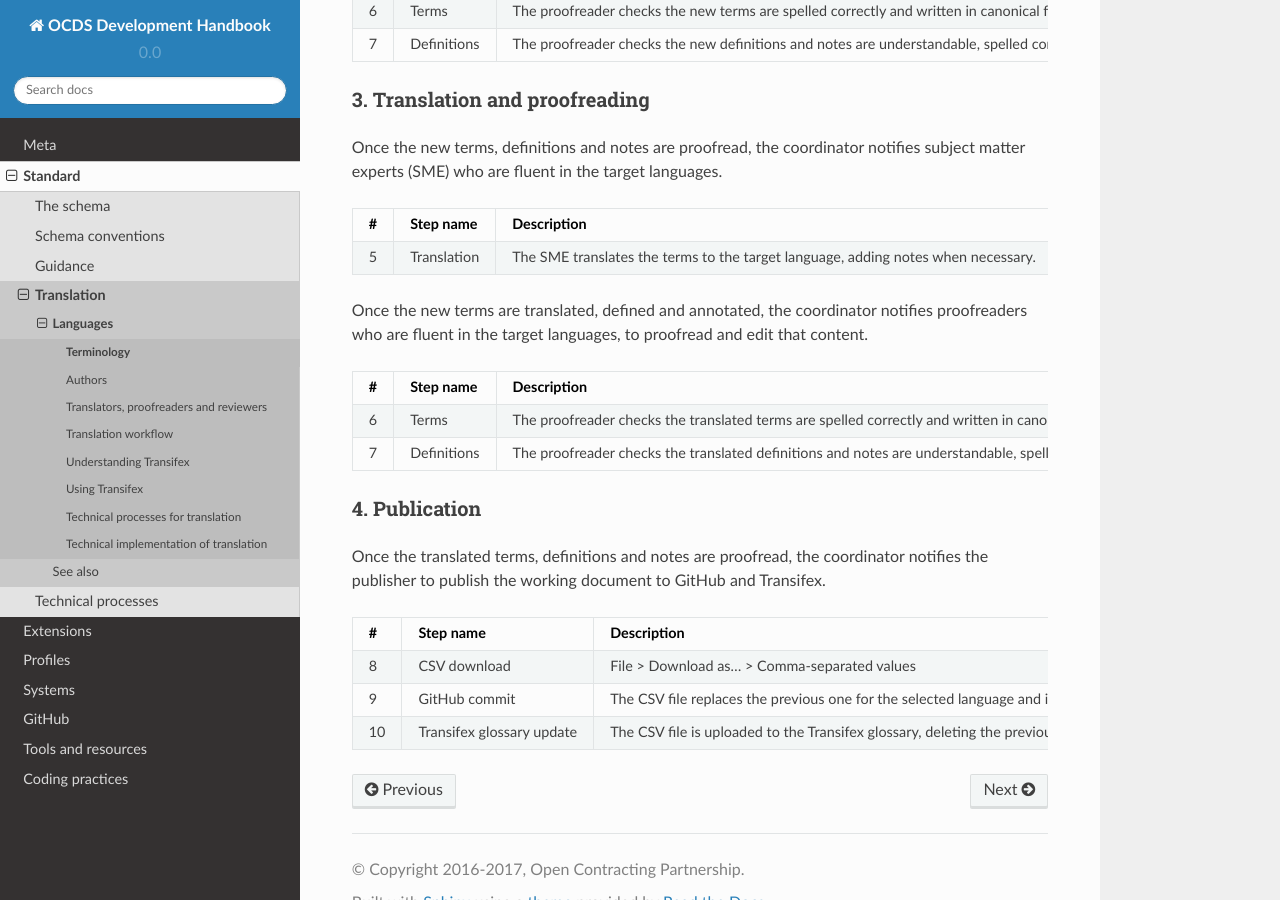
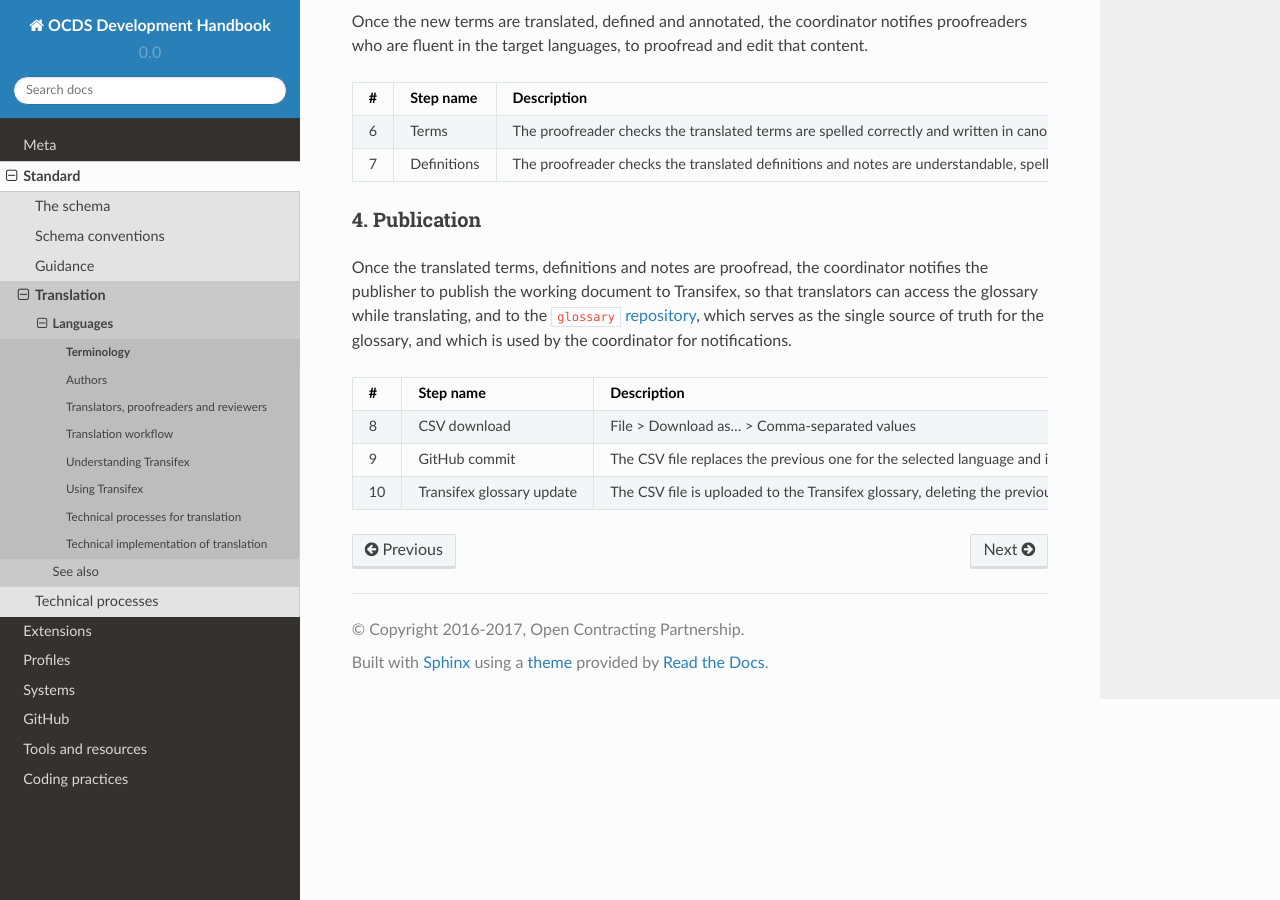
Before and after one commit to open-contracting/standard-development-handbook, a Sphinx documentation site: the page built from docs/standard/translation/terminology.md, in a window 1280 px wide and 900 px high, scrolled down 2981 px. Built offline with Sphinx 7.4.7 and the Read the Docs theme 2.0.0, drawn with Linux system fonts in a browser that asks for light colours; some of the changed text lies outside the part shown.

Commit message:
Collapse terminology tools section

````diff
--- a/docs/standard/translation/terminology.md
+++ b/docs/standard/translation/terminology.md
@@ -25,7 +23,7 @@
 - **Definition**: the definition of the term *within the scope of OCDS documentation*. If the definition is copied from an existing publication, add the URL or reference at the end of the definition. The definition is a good place to give concise examples. Try to use other glossary terms in the definition, to help contextualize terms and improve the usability and efficiency of the glossary.
 - **Note**: any remark the terminologist may want to add to help translating this term, or a URL to information about the term.
 
-#### Base languages (es, fr, etc.)
+### Base languages (es, fr, etc.)
 
 The sheet of a language is edited by SMEs and proofreaders. It has the following columns:
 
@@ -34,7 +32,7 @@
 - **Definition_xx**: the definition of the term in the target language. This is not necessarily a strict translation of the source definition. Try to use other glossary terms in the definition, to help contextualize terms and improve the usability and efficiency of the glossary.
 - **Note_xx**: any remark, written in the target language, that the SME may want to add to explain the selection or definition of the term.
 
-#### Language variants (es-MX, es-GT, fr-BE, etc.)
+### Language variants (es-MX, es-GT, fr-BE, etc.)
 
 The sheet of a language variant is edited by SMEs and proofreaders. It has the following columns:
 
@@ -45,14 +43,6 @@
     - *no* if the term in the language variant and the base language are the same
     - *yes => term* if the term in the language variant differs from the one in the base language
     - *empty* if either the base language or the language variant doesn't have a term yet
-
-### GitHub
-
-The [`glossary` repository](https://github.com/open-contracting/glossary) serves as the source of truth for terminology, and is used to track the changes to the files and the progression of tasks using its issue tracker.
-
-### Transifex
-
-[Transifex](https://www.transifex.com/OpenDataServices/public/) is given a copy of the glossary, so that translators can access terms and translations while translating.
 
 ## Process
 
@@ -120,7 +110,7 @@
 
 ### 4. Publication
 
-Once the translated terms, definitions and notes are proofread, the coordinator notifies the publisher to publish the working document to GitHub and Transifex.
+Once the translated terms, definitions and notes are proofread, the coordinator notifies the publisher to publish the working document to Transifex, so that translators can access the glossary while translating, and to the [`glossary` repository](https://github.com/open-contracting/glossary), which serves as the single source of truth for the glossary, and which is used by the coordinator for notifications.
 
 ```eval_rst
 === ========================= ================================================================================== ==================
````
Also changed, not shown: other parts of docs/standard/translation/terminology.md (+2 -4 lines).
